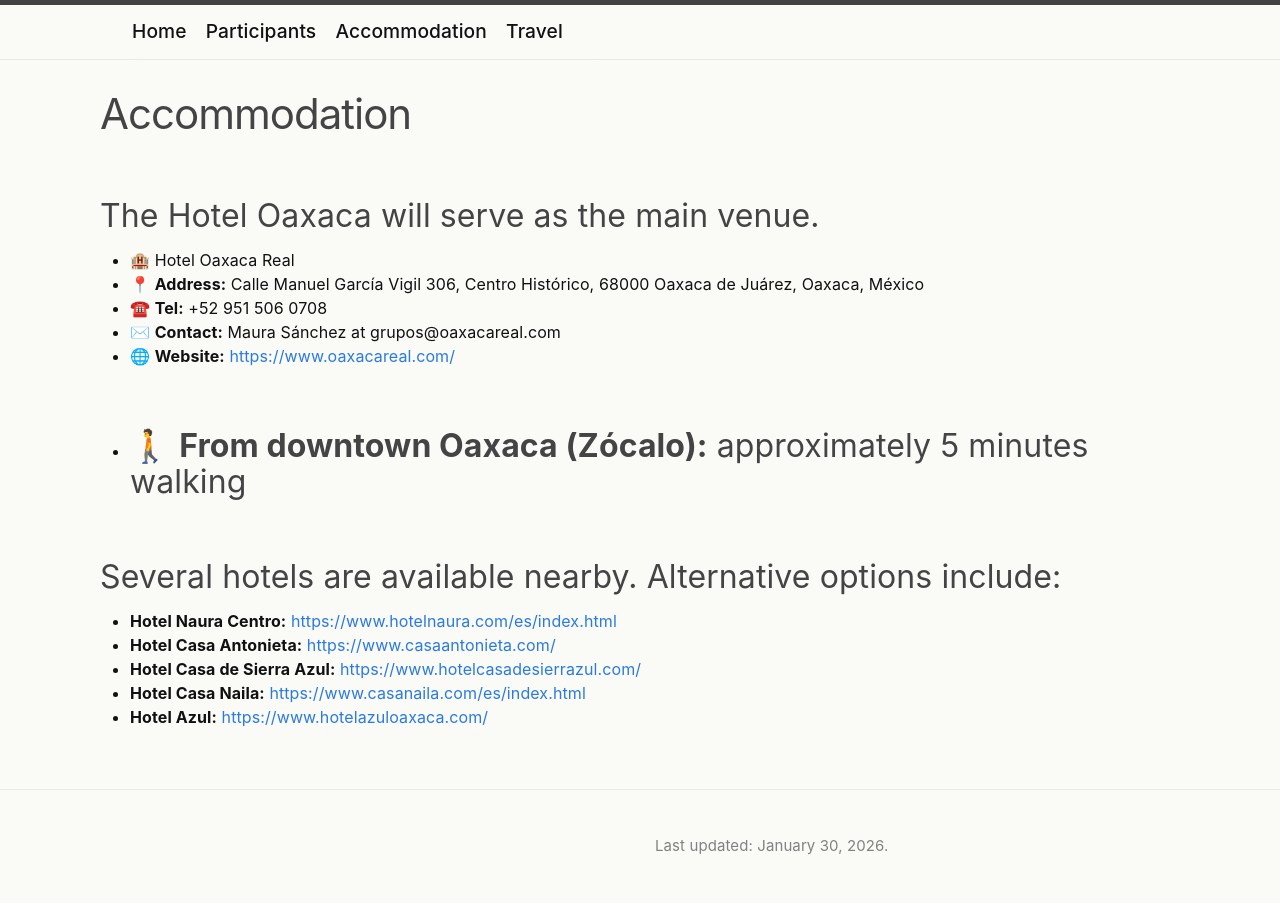
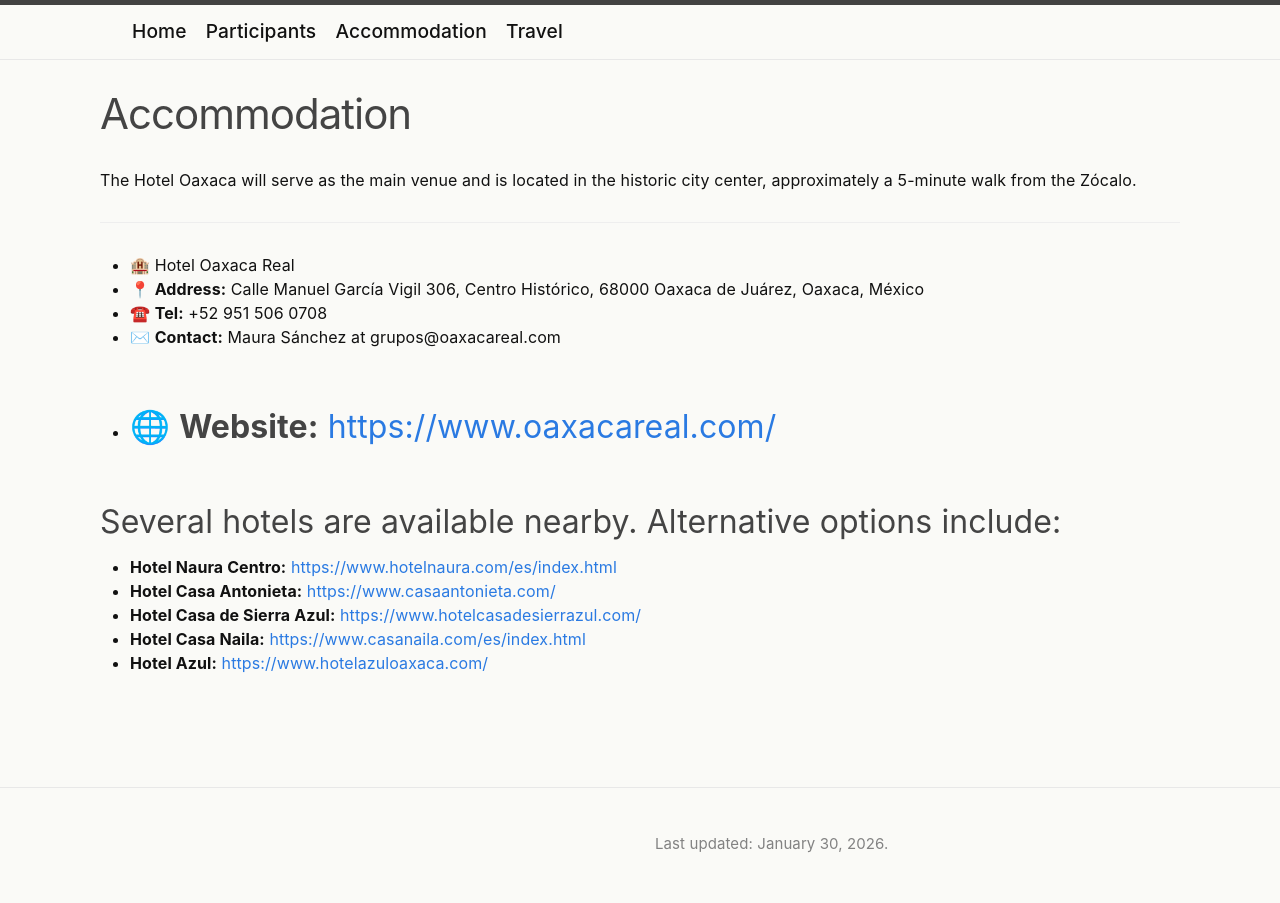
Before and after one commit to celmechcongress2026/celmechcongress2026.github.io, a Jekyll site: the page built from accommodation.md, in a window 1280 px wide. Built offline with Jekyll 4.4.1, drawn with Linux system fonts in a browser that asks for light colours.

Commit message:
Update accommodation.md

```diff
--- a/accommodation.md
+++ b/accommodation.md
@@ -4,14 +4,14 @@ title: Accommodation
 permalink: /accommodation/
 ---
 
-The Hotel Oaxaca will serve as the main venue.
+The Hotel Oaxaca will serve as the main venue and is located in the historic city center, approximately a 5-minute walk from the Zócalo.
+
 ---
 - 🏨 Hotel Oaxaca Real
 - 📍 **Address:** Calle Manuel García Vigil 306, Centro Histórico, 68000 Oaxaca de Juárez, Oaxaca, México
 - ☎️  **Tel:** +52 951 506 0708
 - ✉️ **Contact:** Maura Sánchez at grupos@oaxacareal.com
 - 🌐 **Website:** <a href="https://www.oaxacareal.com/" target="_blank">https://www.oaxacareal.com/</a>
-- 🚶 **From downtown Oaxaca (Zócalo):** approximately 5 minutes walking
 ---
 
 Several hotels are available nearby. Alternative options include:
```
